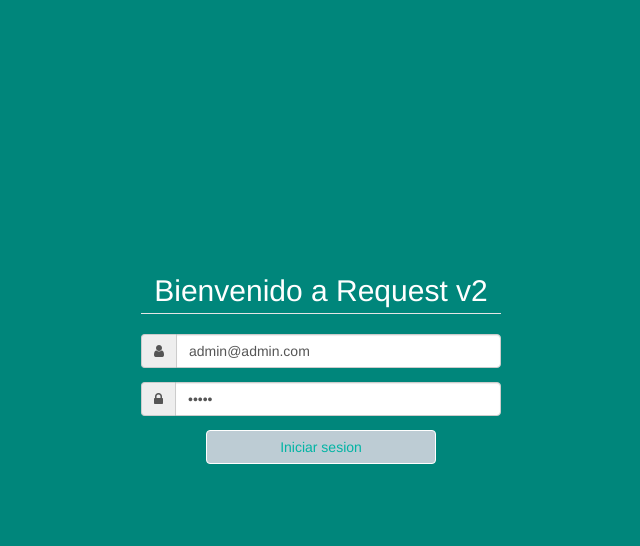
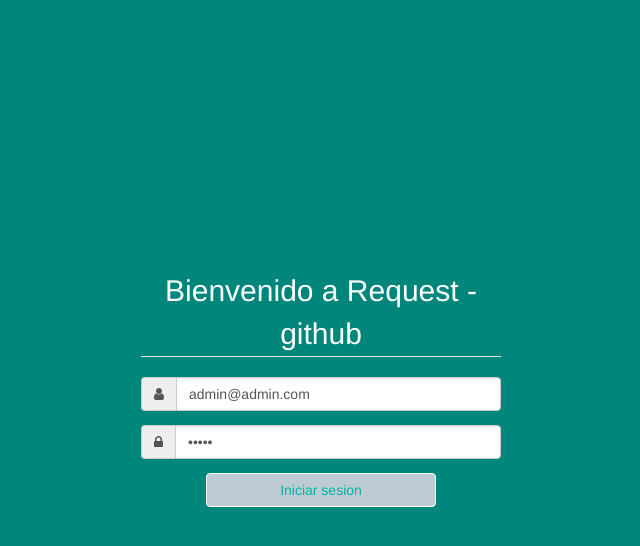
Before and after one commit to luisr353/request, a PHP site: page / in a window 1280 px wide. Shown: the top 546 px of the page, without its empty margins (319-959 px from the left). Run offline with PHP 8.4, Linux system fonts and the light colour scheme.

Commit message:
se cambio en bienvenido y se puso v github

```diff
--- a/index.php
+++ b/index.php
@@ -48,7 +48,7 @@
           <!-- Estructura del formulario -->
 
 
-            <legend class="center" id="titulo">Bienvenido a Request v2</legend>
+            <legend class="center" id="titulo">Bienvenido a Request - github</legend>
 
             <!-- Caja de texto para usuario -->
             <label class="sr-only" for="user">Usuario</label>
```
